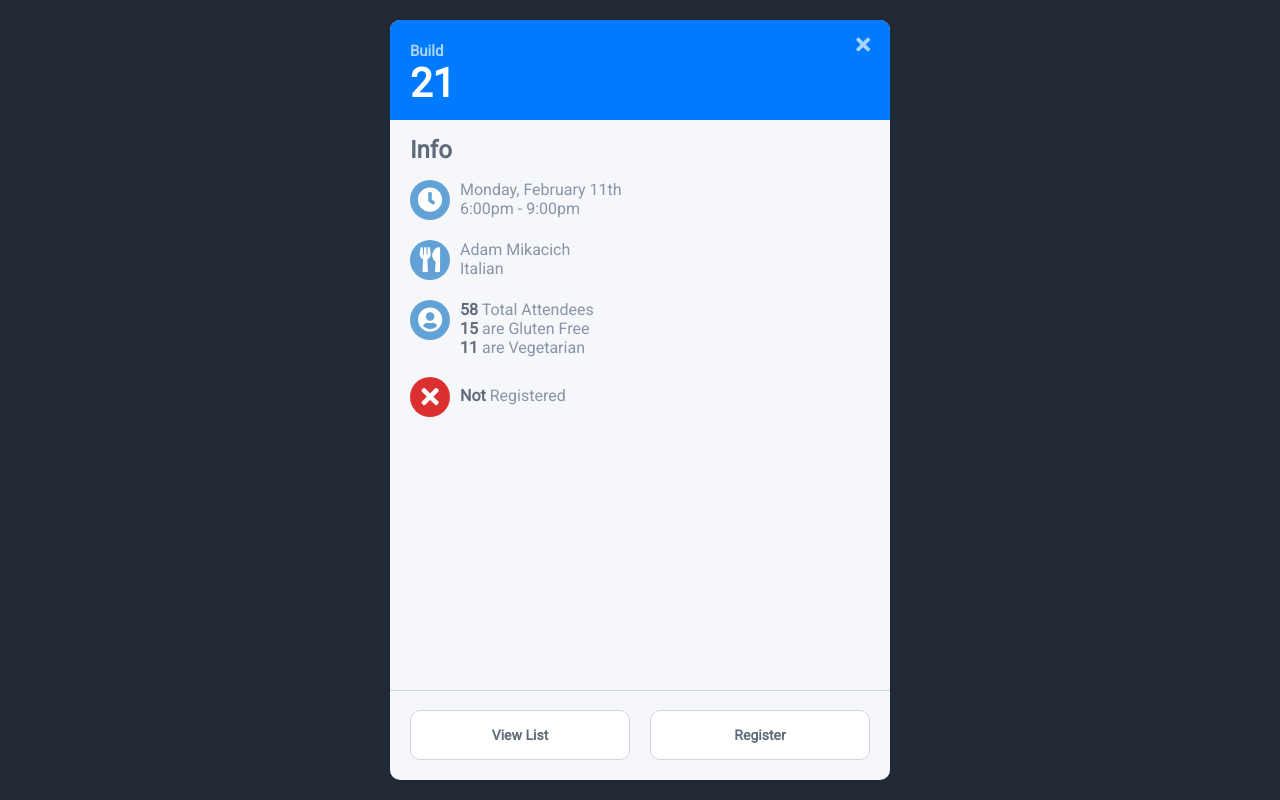
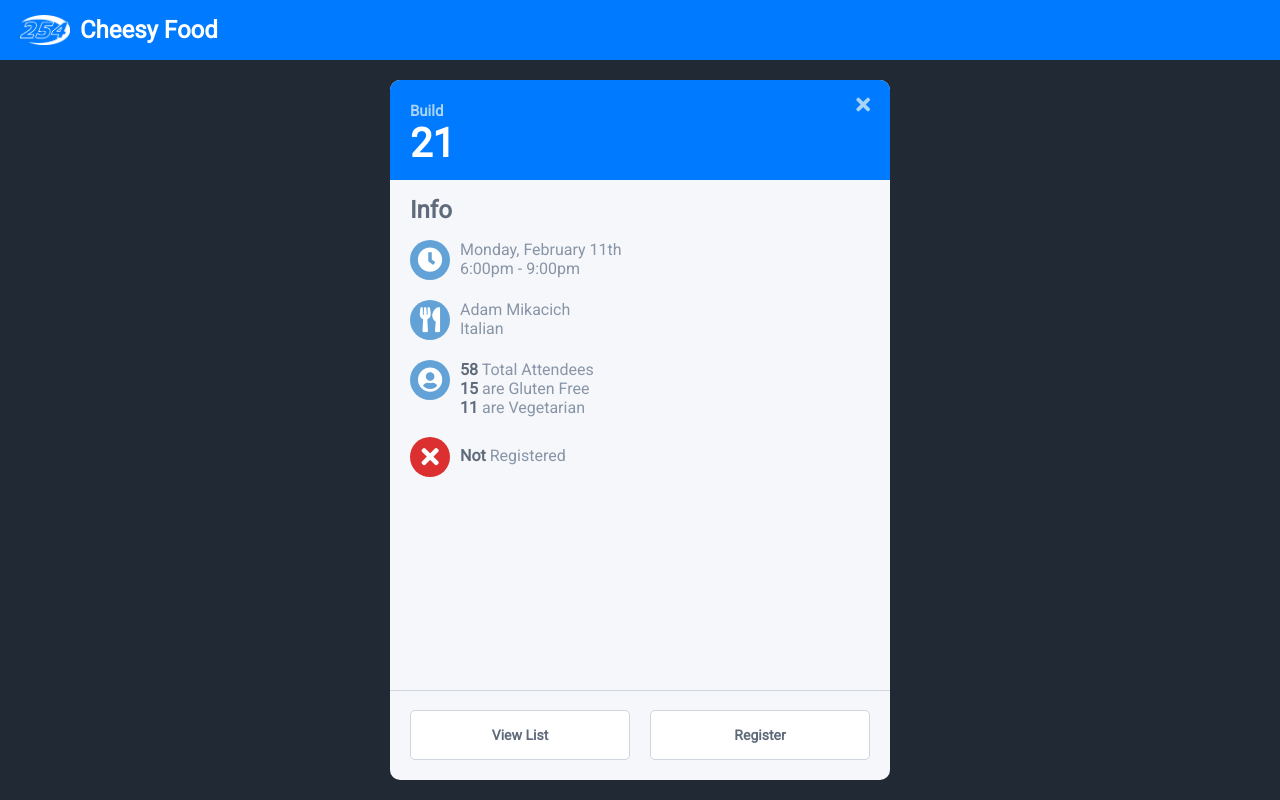
Before and after one commit to AdamMikacich/Food, a Vue app: page / in a window 1280 px wide. Built offline with nearby package versions, Linux system fonts and the light colour scheme.

Commit message:
Added navigation bar

```diff
--- a/src/js/app.vue
+++ b/src/js/app.vue
@@ -1,16 +1,21 @@
 <template>
   <div class="app">
-    <Calendar></Calendar>
-    <Modal></Modal>
+    <Nav></Nav>
+    <div class="center">
+      <Calendar></Calendar>
+      <Modal></Modal>
+    </div>
   </div>
 </template>
 
 <script>
+import Nav from './components/nav/index.vue';
 import Calendar from './components/calendar/index.vue';
 import Modal from './components/modal/index.vue';
 
 export default {
   components: {
+    Nav,
     Calendar,
     Modal
   }
@@ -36,6 +41,11 @@ ul {
 .app {
   height: 100vh;
   width: 100vw;
+}
+
+.center {
+  height: calc(100vh - 60px);
+  width: 100vw;
   display: flex;
   align-items: center;
   justify-content: center;
@@ -44,7 +54,7 @@ ul {
 .btn {
   cursor: pointer;
   height: 50px;
-  border-radius: 10px;
+  border-radius: 5px;
   outline: none;
   border: none;
   color: #5F6B7A;
--- a/src/js/components/calendar/index.vue
+++ b/src/js/components/calendar/index.vue
@@ -22,7 +22,7 @@ import Vue from 'vue/dist/vue.js';
 import {CalendarView} from 'vue-simple-calendar';
 import CalendarViewHeader from './calendar-view-header';
 import 'vue-simple-calendar/static/css/default.css';
-// import 'vue-simple-calendar/static/css/holidays-us.css';
+import 'vue-simple-calendar/static/css/holidays-us.css';
 
 export default {
   data: function() {
@@ -87,7 +87,7 @@ export default {
 .calendar {
   position: absolute;
   width: calc(100vw - 40px);
-  height: calc(100vh - 40px);
+  height: calc(100vh - 100px);
   background-color: #fff;
   border-radius: 10px;
   overflow: hidden;
--- a/src/js/components/modal/index.vue
+++ b/src/js/components/modal/index.vue
@@ -27,7 +27,7 @@ export default {
 .modal {
   position: absolute;
   width: calc(100vw - 40px);
-  height: calc(100vh - 40px);
+  height: calc(100vh - 100px);
   border-radius: 10px;
   background-color: #F5F7FA;
   overflow: hidden;
--- a/src/js/components/nav/index.vue
+++ b/src/js/components/nav/index.vue
@@ -2,7 +2,8 @@
   <div
     class="nav"
   >
-
+    <img src="./../../../images/254-Swoosh-White.png" />
+    <h1>Cheesy Food</h1>
   </div>
 </template>
 
@@ -13,5 +14,26 @@ export default {
 </script>
 
 <style>
+.nav {
+  height: 60px;
+  width: 100vw;
+  background-color: #007bff;
+  padding: 10px 20px;
+  box-sizing: border-box;
+}
 
+.nav img {
+  margin-top: 5px;
+  margin-bottom: 5px;
+  margin-right: 10px;
+  height: 30px;
+  float: left;
+}
+
+.nav h1 {
+  color: white;
+  font-size: 24px;
+  line-height: 40px;
+  margin: 0;
+}
 </style>
```
Also changed, not shown: src/images/254-Swoosh-White.png (added).
